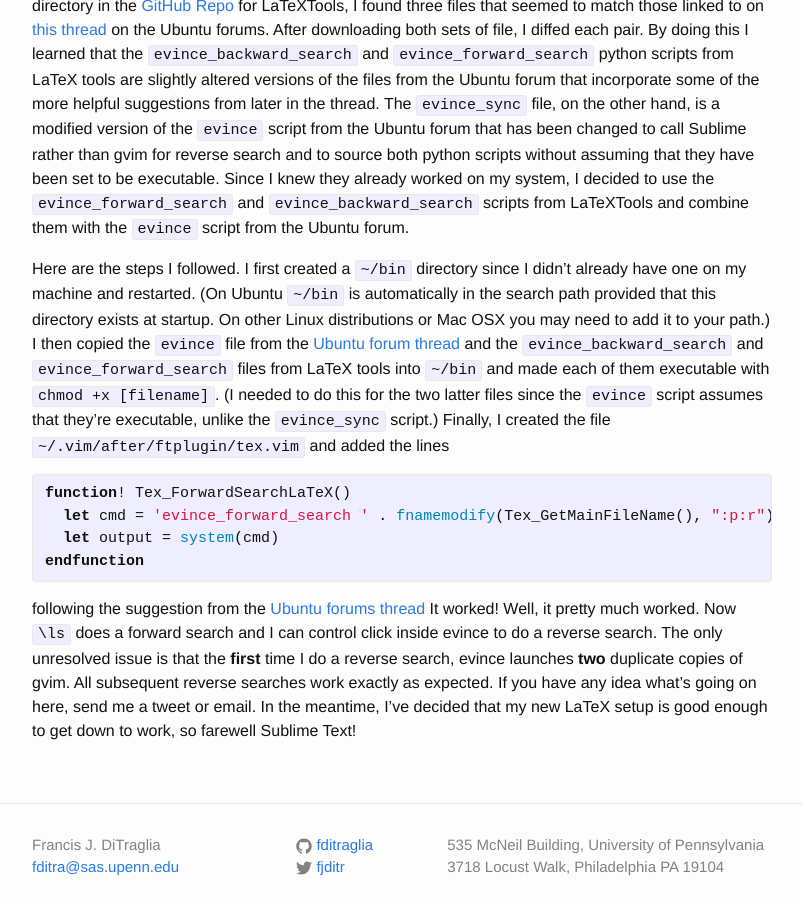
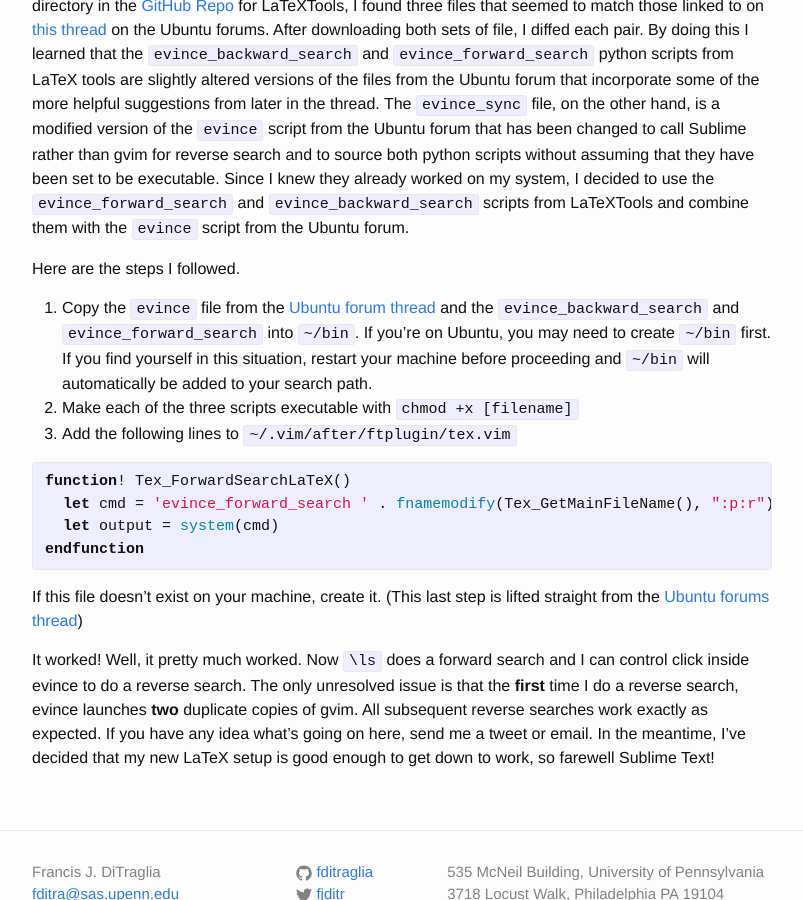
Before and after one commit to fditraglia/fditraglia.github.io, a Jekyll site: the page built from _posts/2015-01-02-synctex-latexmk-and-vim-latex.markdown, in a window 1280 px wide and 900 px high, scrolled down 1295 px. Shown: the whole window, without its empty margins (238-1041 px from the left). Built offline with Jekyll 4.4.1, drawn with Linux system fonts in a browser that asks for light colours.

Commit message:
more small edits to the text

```diff
--- a/_posts/2015-01-02-synctex-latexmk-and-vim-latex.markdown
+++ b/_posts/2015-01-02-synctex-latexmk-and-vim-latex.markdown
@@ -59,21 +59,20 @@
 Since I knew they already worked on my system, I decided to use the ``evince_forward_search`` and ``evince_backward_search`` scripts from LaTeXTools and combine them with the ``evince`` script from the Ubuntu forum.
 
 Here are the steps I followed.
-I first created a ``~/bin`` directory since I didn't already have one on my machine and restarted.
-(On Ubuntu ``~/bin`` is automatically in the search path provided that this directory exists at startup. On other Linux distributions or Mac OSX you may need to add it to your path.)
-I then copied the ``evince`` file from the [Ubuntu forum thread](http://ubuntuforums.org/showthread.php?t=1716268) and the ``evince_backward_search`` and ``evince_forward_search``
-files from LaTeX tools into ``~/bin`` and made each of them executable with ``chmod +x [filename]``.
-(I needed to do this for the two latter files since the ``evince`` script assumes that they're executable, unlike the ``evince_sync`` script.)
-Finally, I created the file `` ~/.vim/after/ftplugin/tex.vim`` and added the lines
-
+1. Copy the ``evince`` file from the [Ubuntu forum thread](http://ubuntuforums.org/showthread.php?t=1716268) and the ``evince_backward_search`` and ``evince_forward_search`` into ``~/bin``.
+If you're on Ubuntu, you may need to create ``~/bin`` first.
+If you find yourself in this situation, restart your machine before proceeding and ``~/bin`` will automatically be added to your search path.
+2. Make each of the three scripts executable with ``chmod +x [filename]``
+3. Add the following lines to `` ~/.vim/after/ftplugin/tex.vim``
 {% highlight vim %}
 function! Tex_ForwardSearchLaTeX()
   let cmd = 'evince_forward_search ' . fnamemodify(Tex_GetMainFileName(), ":p:r") .  '.pdf ' . line(".") . ' ' . expand("%:p")
   let output = system(cmd)
 endfunction
 {% endhighlight %}
+If this file doesn't exist on your machine, create it.
+(This last step is lifted straight from the [Ubuntu forums thread](http://ubuntuforums.org/showthread.php?t=1716268))
 
-following the suggestion from the [Ubuntu forums thread](http://ubuntuforums.org/showthread.php?t=1716268)
 It worked!
 Well, it pretty much worked.
 Now ``\ls`` does a forward search and I can control click inside evince to do a reverse search.
```
